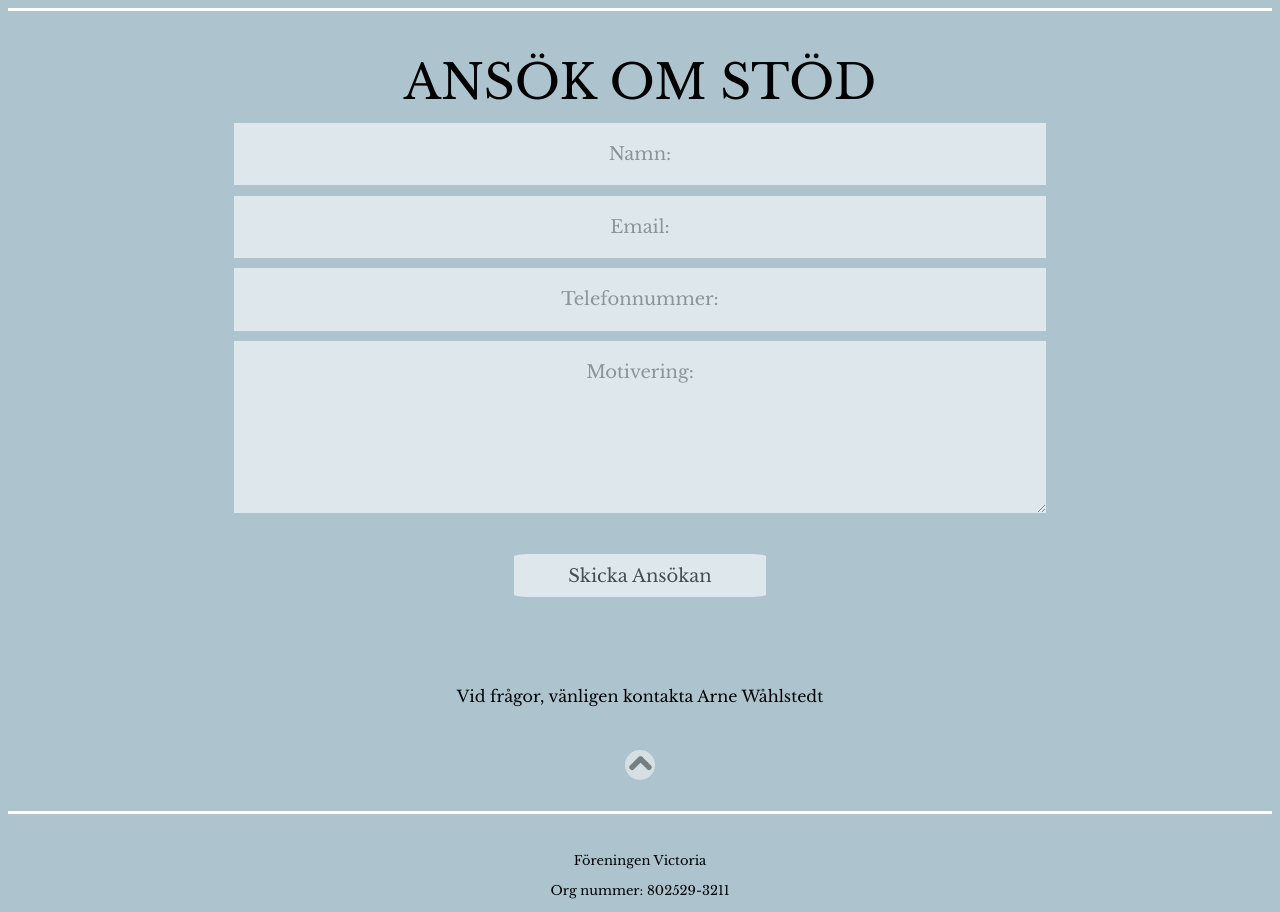
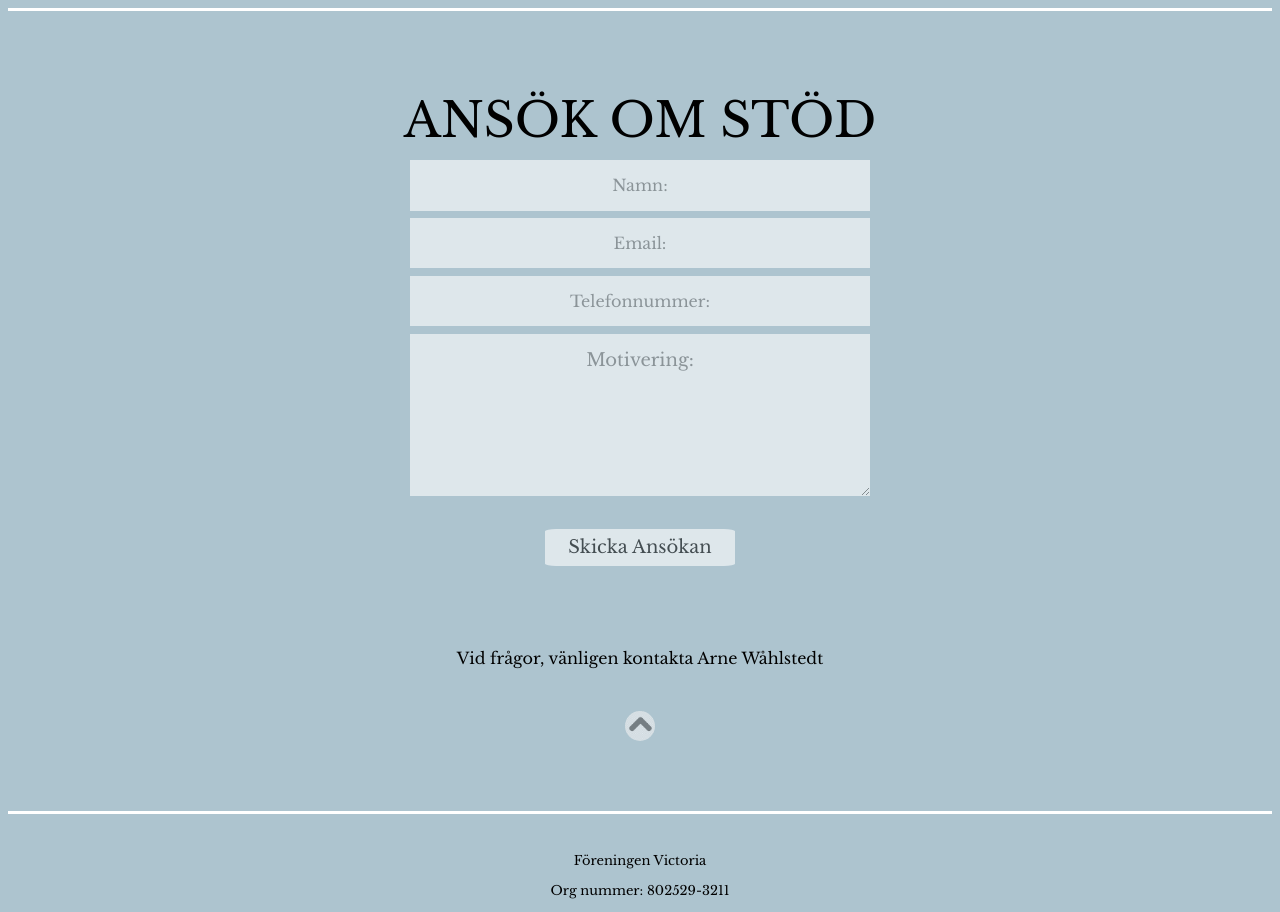
Before and after one commit to emtalen/foreningen_viktoria, a React (Create React App) app: page / in a window 1280 px wide. Shown: the part 4020-4932 px from the top of the page. Built offline with nearby package versions, Linux system fonts and the light colour scheme.

Commit message:
looking through what was done last itme and making the form a bit smaller

```diff
--- a/src/components/Navigation.jsx
+++ b/src/components/Navigation.jsx
@@ -9,7 +9,7 @@ const Navigation = () => {
         <span></span>
         <Link
           id="header"
-          activeClass=""
+          activeClass="header"
           to="start-page"
           spy={true}
           smooth={true}
--- a/src/styles/apply.css
+++ b/src/styles/apply.css
@@ -13,14 +13,14 @@
 #applyform {
   text-align: center;
   display: inline-block;
-  width: 80%;
+  width: 60%;
 }
 
 #applyform input {
   width: inherit;
-  font-size: large;
+  font-size: medium;
   text-align: center;
-  height: 30%;
+  height: 25%;
   padding-top: 2%;
   padding-bottom: 2%;
   margin: 0.5%;
```
